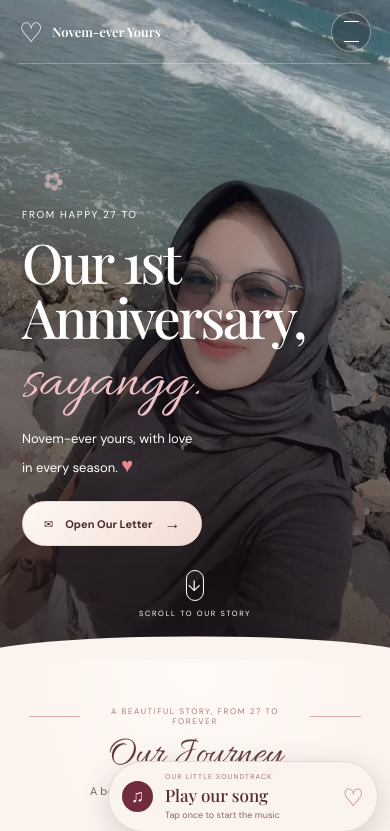
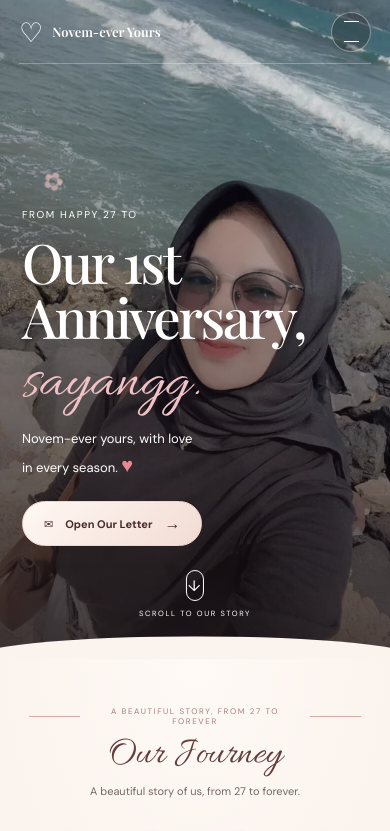
Before and after one commit to WRyouAldi/-novem-ever-yours-, a React (Vite) app: page / in a window 390 px wide. Shown: the top 831 px of the page. Built offline with nearby package versions, Linux system fonts and the light colour scheme; a web font is replaced by a local one.

Commit message:
Remove visible music controller and enable background autoplay
Merge the verified audio autoplay update after successful desktop, mobile, and interaction audits.

```diff
--- a/src/MusicPlayer.jsx
+++ b/src/MusicPlayer.jsx
@@ -1,88 +1,62 @@
-import React, { useEffect, useRef, useState } from "react";
-import "./music-player.css";
+import React, { useEffect, useRef } from "react";
 
 const SONG_SRC = `${import.meta.env.BASE_URL}assets/audio/our-song.mp3`;
 
 export default function MusicPlayer() {
   const audioRef = useRef(null);
-  const [isPlaying, setIsPlaying] = useState(false);
-  const [autoplayBlocked, setAutoplayBlocked] = useState(false);
 
   useEffect(() => {
     const audio = audioRef.current;
     if (!audio) return;
 
     let active = true;
+    let playing = false;
+
+    const tryPlayback = () => {
+      if (!active || playing || !audio.paused) return;
+
       audio.play()
         .then(() => {
           if (active) {
-          setIsPlaying(true);
-          setAutoplayBlocked(false);
+            playing = true;
+            cleanupGestureListeners();
           }
         })
         .catch(() => {
-        if (active) {
-          setIsPlaying(false);
-          setAutoplayBlocked(true);
-        }
+          // Audible autoplay may be blocked until the visitor interacts with the page.
+          // Keep listening so playback can begin after the first permitted gesture.
         });
+    };
+
+    const events = ["pointerdown", "touchstart", "keydown"];
+    const cleanupGestureListeners = () => {
+      events.forEach((eventName) => {
+        document.removeEventListener(eventName, tryPlayback, true);
+      });
+    };
+
+    events.forEach((eventName) => {
+      document.addEventListener(eventName, tryPlayback, { capture: true, passive: true });
+    });
+
+    tryPlayback();
 
     return () => {
       active = false;
+      cleanupGestureListeners();
       audio.pause();
     };
   }, []);
 
-  async function togglePlayback() {
-    const audio = audioRef.current;
-    if (!audio) return;
-
-    if (!audio.paused) {
-      audio.pause();
-      setIsPlaying(false);
-      return;
-    }
-
-    try {
-      await audio.play();
-      setIsPlaying(true);
-      setAutoplayBlocked(false);
-    } catch {
-      setIsPlaying(false);
-      setAutoplayBlocked(true);
-    }
-  }
-
   return (
-    <aside className="music-widget" aria-label="Our song">
     <audio
       ref={audioRef}
       src={SONG_SRC}
+      autoPlay
       preload="auto"
       loop
       playsInline
-        onPlay={() => setIsPlaying(true)}
-        onPause={() => setIsPlaying(false)}
-        onError={() => {
-          setIsPlaying(false);
-          setAutoplayBlocked(true);
-        }}
+      aria-hidden="true"
     />
-      <button
-        className="music-launcher"
-        type="button"
-        onClick={togglePlayback}
-        aria-label={isPlaying ? "Pause our song" : "Play our song"}
-        aria-pressed={isPlaying}
-      >
-        <span className="music-launcher-icon" aria-hidden="true">{isPlaying ? "Ⅱ" : "♫"}</span>
-        <span>
-          <small>OUR LITTLE SOUNDTRACK</small>
-          <strong>{isPlaying ? "Pause our song" : "Play our song"}</strong>
-          {autoplayBlocked && !isPlaying ? <em className="music-hint">Tap once to start the music</em> : null}
-        </span>
-        <span className="music-launcher-heart" aria-hidden="true">♡</span>
-      </button>
-    </aside>
   );
 }
```
Also changed, not shown: 2 other files (tests, documents, lock files or other folders). Lines whose indentation alone changed are shown as unchanged.
